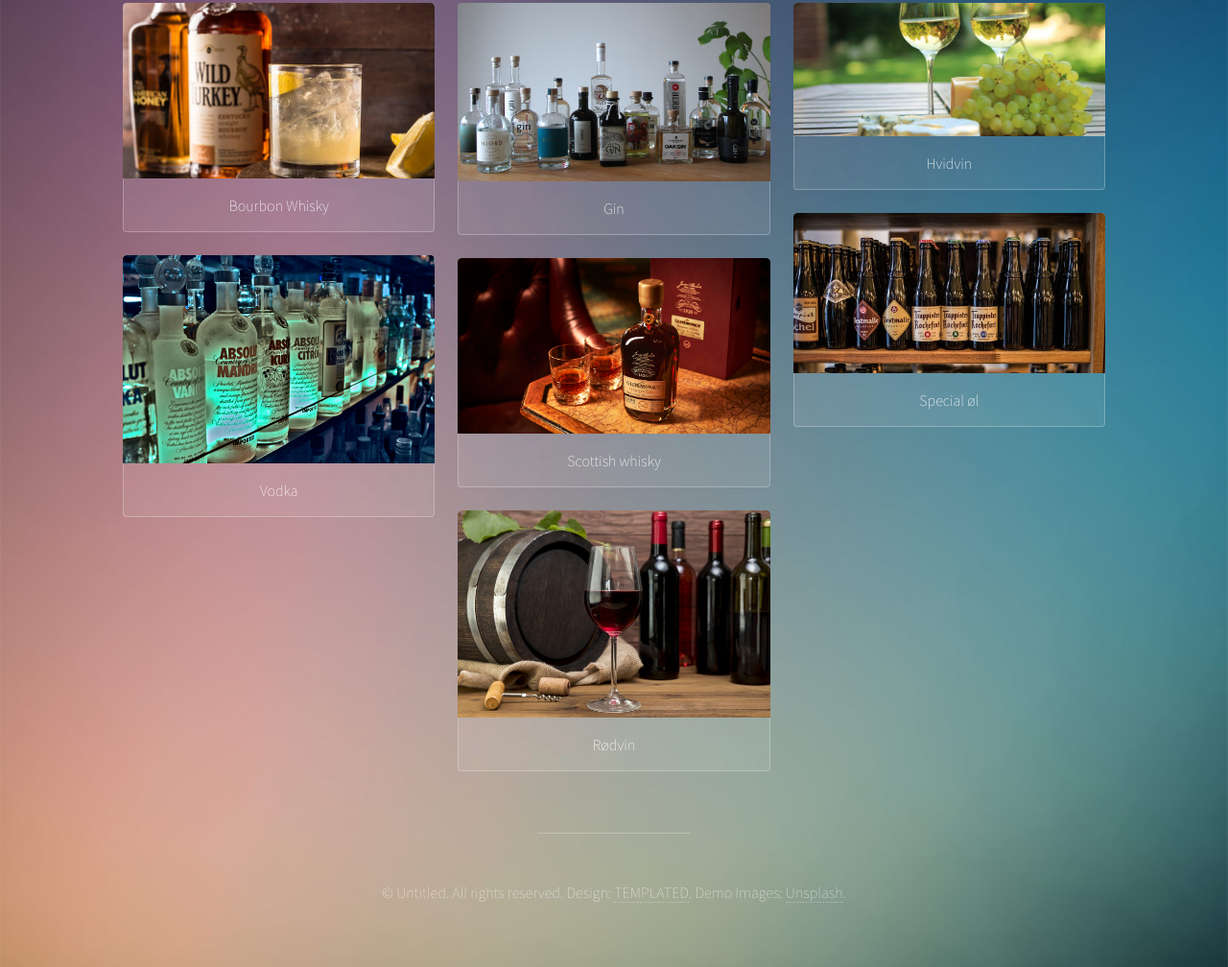
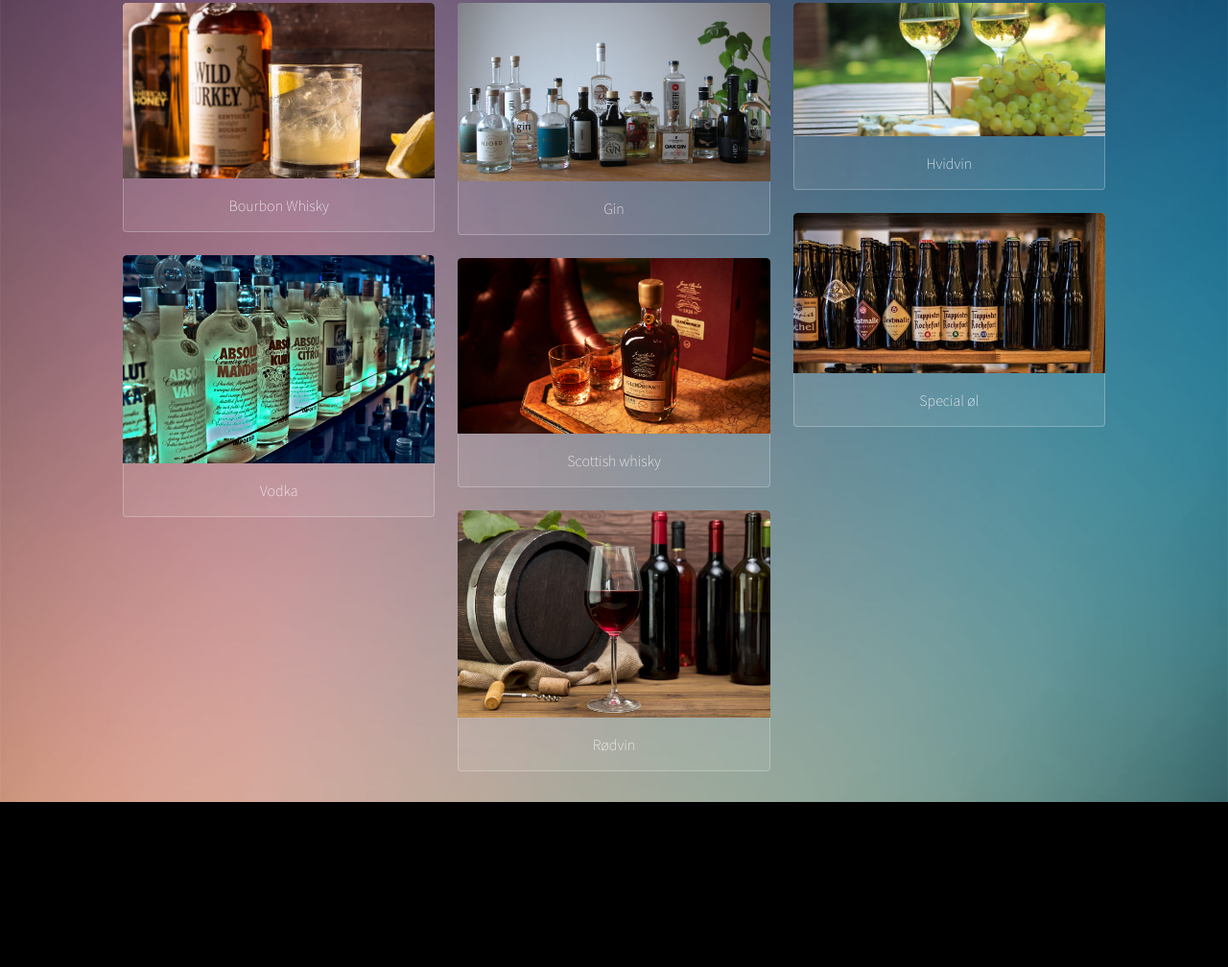
Before and after one commit to Danieltaylo/Web-stuff, a plain HTML site: page index.html in a window 1280 px wide. Shown: the part 541-1549 px from the top of the page at 96% size. After the commit the page ends 1377 px from the top, so only its background shows below. Drawn offline with Linux system fonts and the light colour scheme.

Commit message:
Update index.html

```diff
--- a/index.html
+++ b/index.html
@@ -73,12 +73,6 @@
 
 					</section>
 
-				<!-- Footer -->
-					<footer id="footer">
-						<p>&copy; Untitled. All rights reserved. Design: <a href="http://templated.co">TEMPLATED</a>. Demo Images: <a href="http://unsplash.com">Unsplash</a>.</p>
-					</footer>
-
-			</div>
 
 		<!-- Scripts -->
 			<script src="assets/js/jquery.min.js"></script>
```
